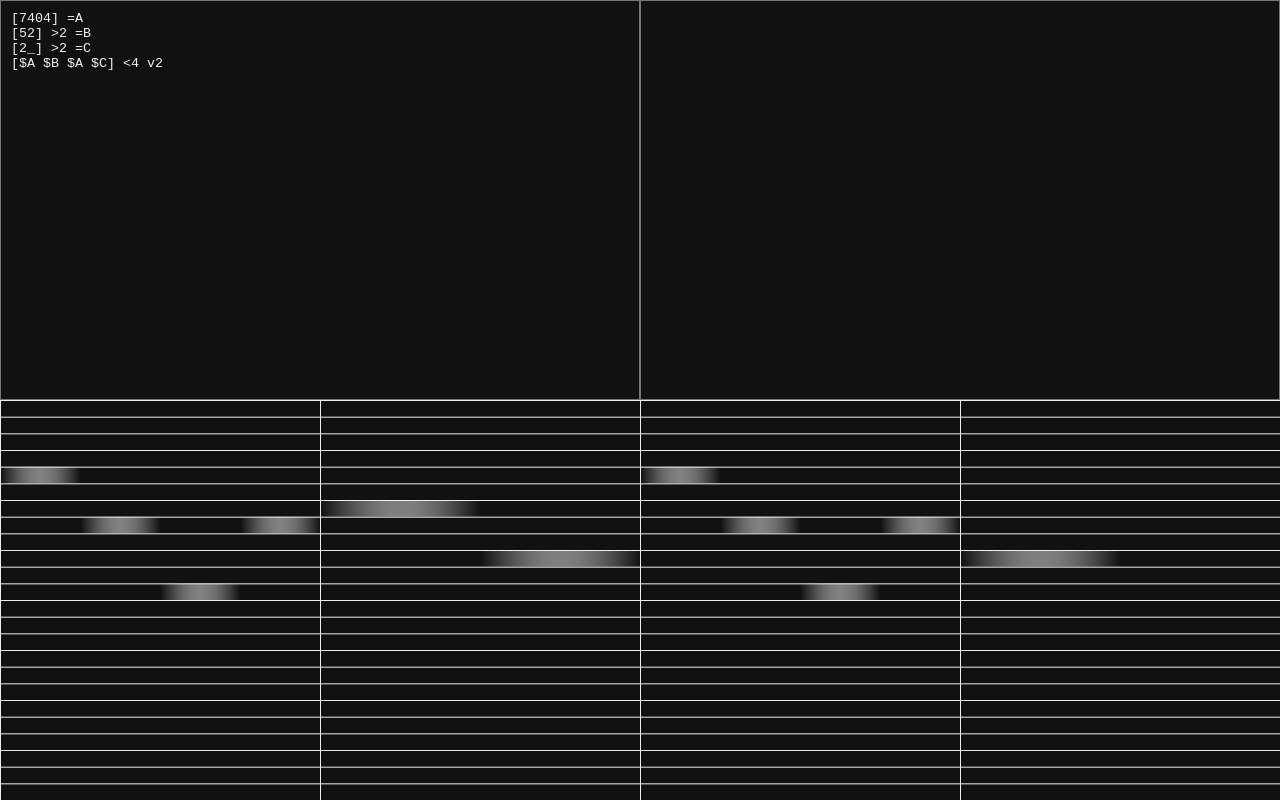
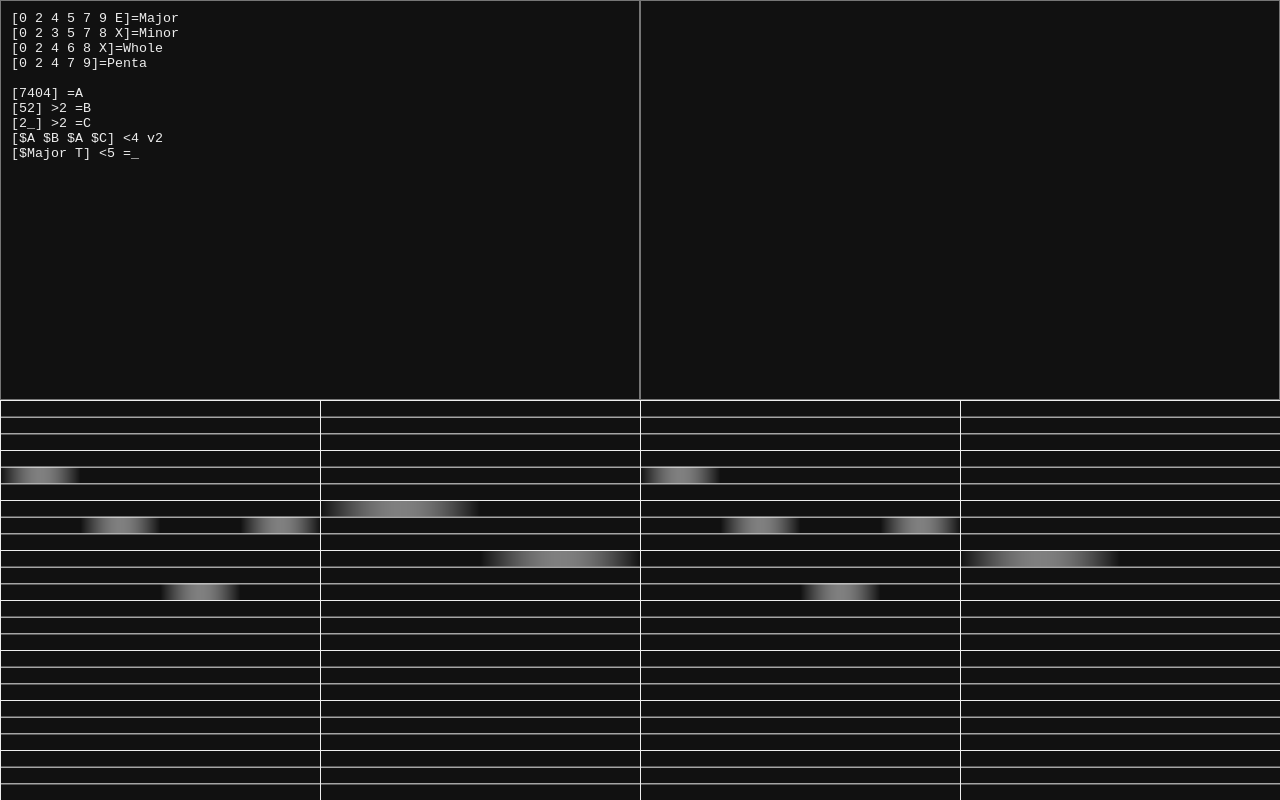
Before and after one commit to Alex-Fischman/oidua, a plain HTML site: page index.html in a window 1280 px wide. Drawn offline with Linux system fonts and the light colour scheme.

Commit message:
update example song

```diff
--- a/index.html
+++ b/index.html
@@ -8,10 +8,16 @@
 </head>
 <body>
 	<textarea id="input" spellcheck="false">
+[0 2 4 5 7 9 E]=Major
+[0 2 3 5 7 8 X]=Minor
+[0 2 4 6 8 X]=Whole
+[0 2 4 7 9]=Penta
+
 [7404] =A
 [52] >2 =B
 [2_] >2 =C
 [$A $B $A $C] <4 v2
+[$Major T] <5 =_
 </textarea>
 	<textarea id="console" spellcheck="false" readonly></textarea>
 	<canvas id="canvas"></canvas>
```
